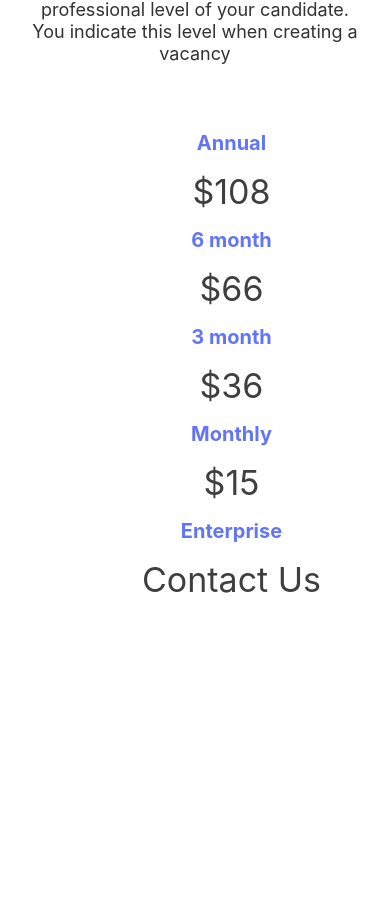
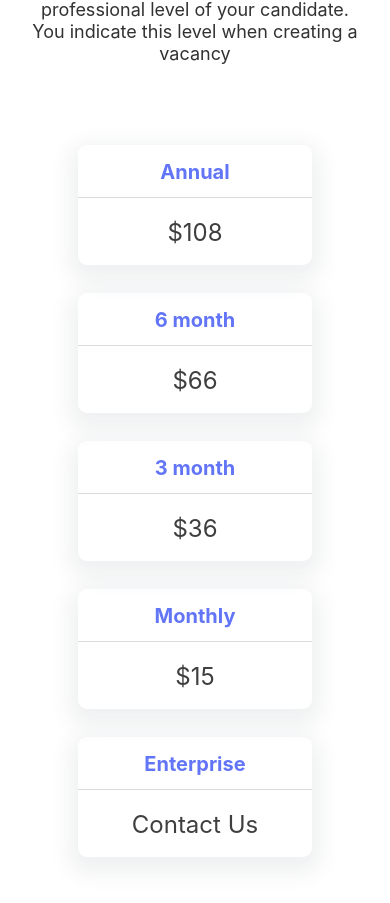
Before and after one commit to ITinderorg/ITinderWebsiteV2, a Next.js app: page / in a window 390 px wide. Shown: the part 3906-4809 px from the top of the page. Built offline with nearby package versions, Linux system fonts and the light colour scheme.

Commit message:
Finished "Pricing" section

```diff
--- a/src/components/page/index/pricing/Pricing.jsx
+++ b/src/components/page/index/pricing/Pricing.jsx
@@ -42,12 +42,13 @@ const Pricing = () => {
             <br /> You indicate this level when creating a vacancy
           </p>
         </Row>
-        <Row className={classes.items_container + " offset-2"}>
+        <Row className={classes.items_container}>
           {pricings.map((item) => {
             return (
               <Col
-                lg={2}
-                sm={6}
+                lg
+                md
+                sm={12}
                 key={item.id}
                 className={classes.item_container}
               >
--- a/src/components/page/index/pricing/Pricing.module.scss
+++ b/src/components/page/index/pricing/Pricing.module.scss
@@ -21,15 +21,22 @@
 }
 .item_container {
   display: flex;
-  align-items: space-around;
+  height: 120px;
   flex-direction: column;
   text-align: center;
+  box-shadow: 0px 8px 21px 8px rgba(56, 61, 71, 0.08);
+  border-radius: 9px;
+  padding: 15px 0px;
+  margin: 0px 14px;
 }
 .item_title {
   font-weight: 700;
   font-size: 20px;
   line-height: 24px;
   color: #6275f6;
+  padding-bottom: 13px;
+  margin-bottom: 14px;
+  border-bottom: 1px solid #dbdbdb;
 }
 .item_price {
   font-weight: 400;
@@ -37,3 +44,40 @@
   line-height: 41px;
   color: #3f3f3f;
 }
+
+@media (max-width: 1174px) {
+  .item_container {
+    margin: 0px 7px;
+  }
+  .item_price {
+    font-size: 24px;
+  }
+  .title_container {
+    h3 {
+      font-size: 41px;
+    }
+    p {
+      font-size: 15px;
+    }
+  }
+}
+@media (max-width: 1078px) {
+  .title_container {
+    h3 {
+      font-size: 39px;
+    }
+    p {
+      font-size: 13px;
+    }
+  }
+}
+
+@media (max-width: 768px) {
+  .items_container {
+    justify-content: center;
+  }
+  .item_container {
+    width: 60%;
+    margin: 14px;
+  }
+}
```
